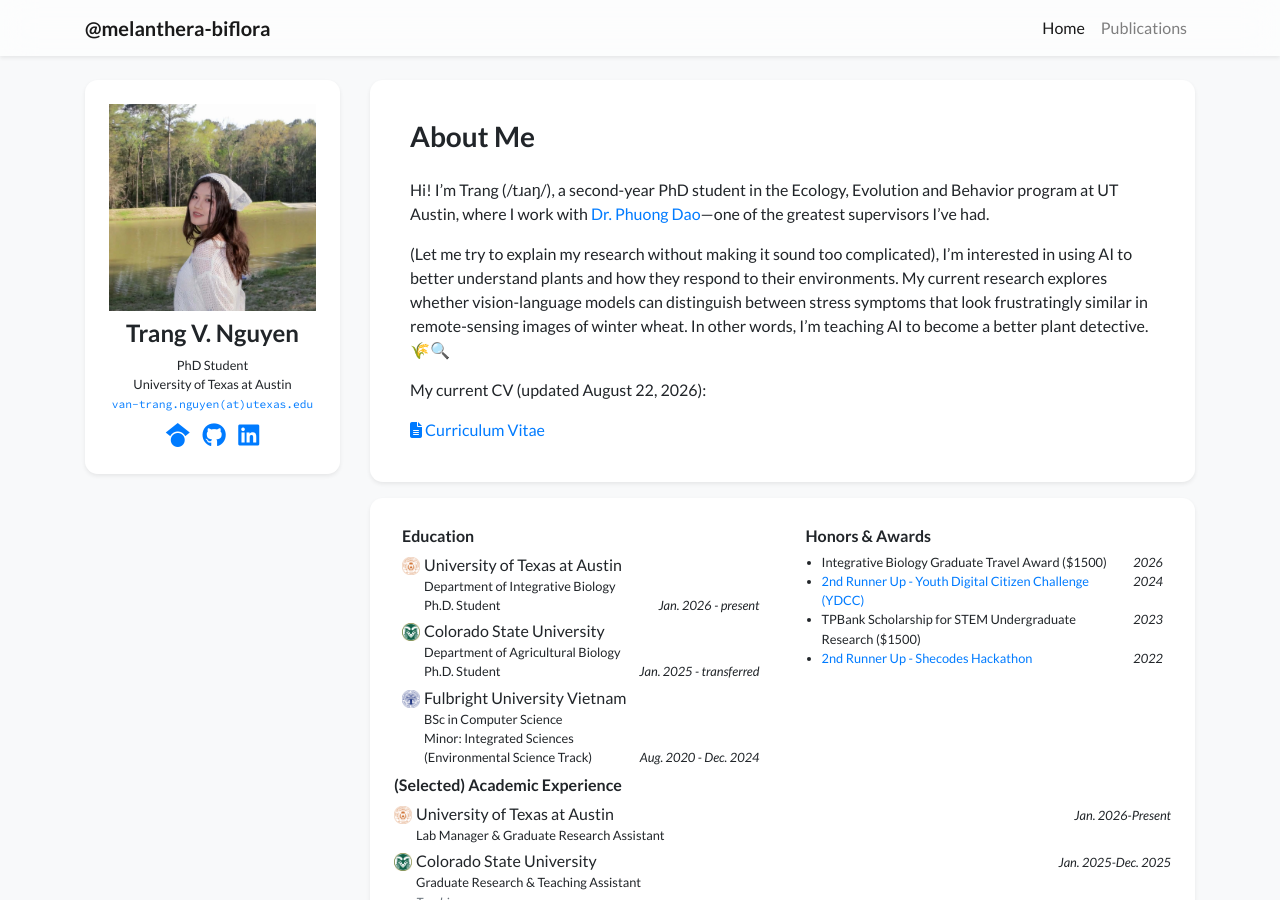
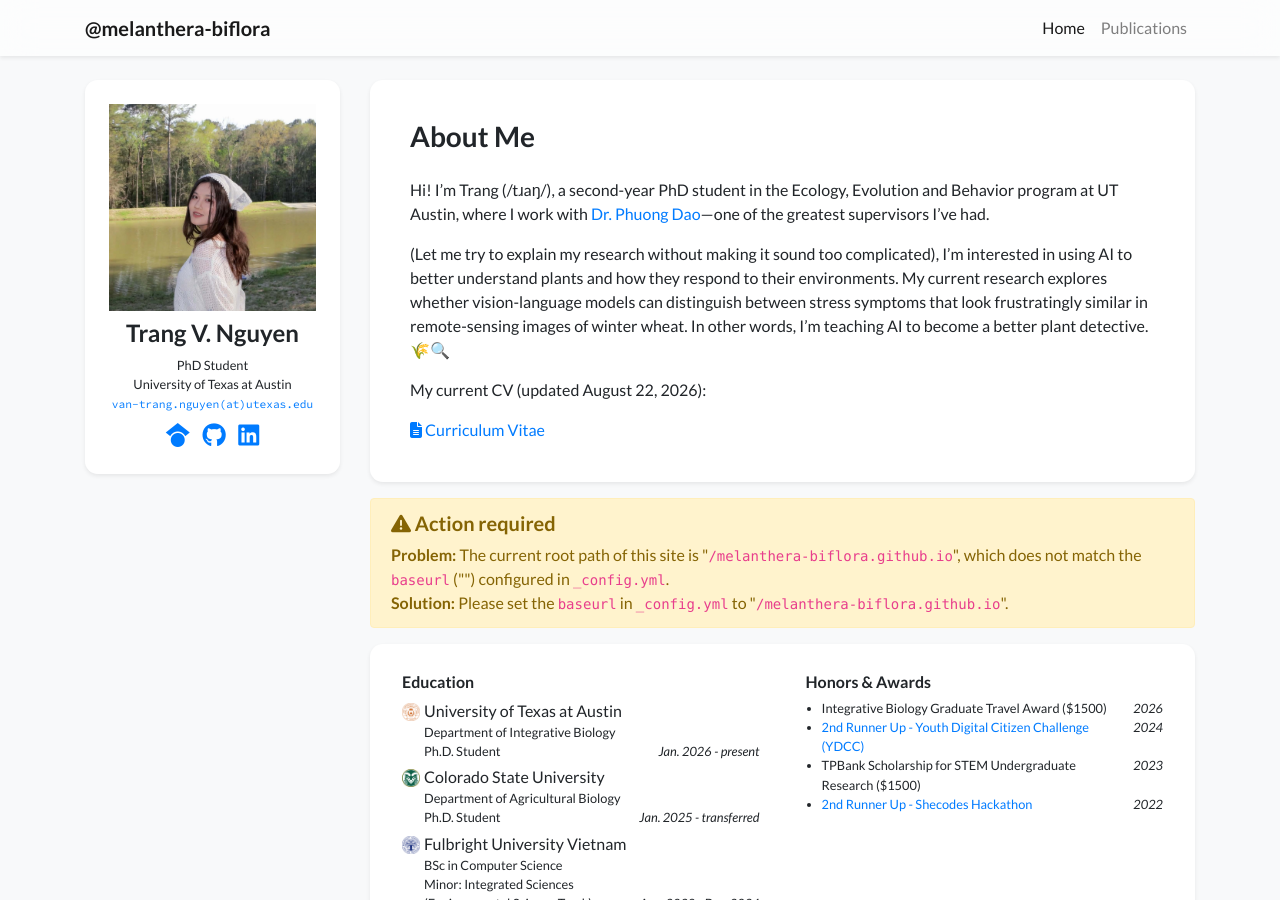
Before and after one commit to melanthera-biflora/melanthera-biflora.github.io, a Jekyll site: the page built from index.html, in a window 1280 px wide and 900 px high. Built offline with Jekyll 4.4.1, drawn with Linux system fonts in a browser that asks for light colours; nearby versions of some CDN libraries; a style sheet for code colours, icons or effects is not loaded; part of the change alters nothing that is shown.

Commit message:
Configure personal GitHub Pages site

```diff
--- a/_config.yml
+++ b/_config.yml
@@ -13,7 +13,8 @@
 # you will see them accessed via {{ site.title }}, {{ site.email }}, and so on.
 # You can create any custom variable you would like, and they will be accessible
 # in the templates via {{ site.myvariable }}.
-baseurl: "/academic-homepage" # the subpath of your site, e.g. /blog
+url: "https://melanthera-biflora.github.io"
+baseurl: ""
 
 # Build settings
 markdown: kramdown
```
